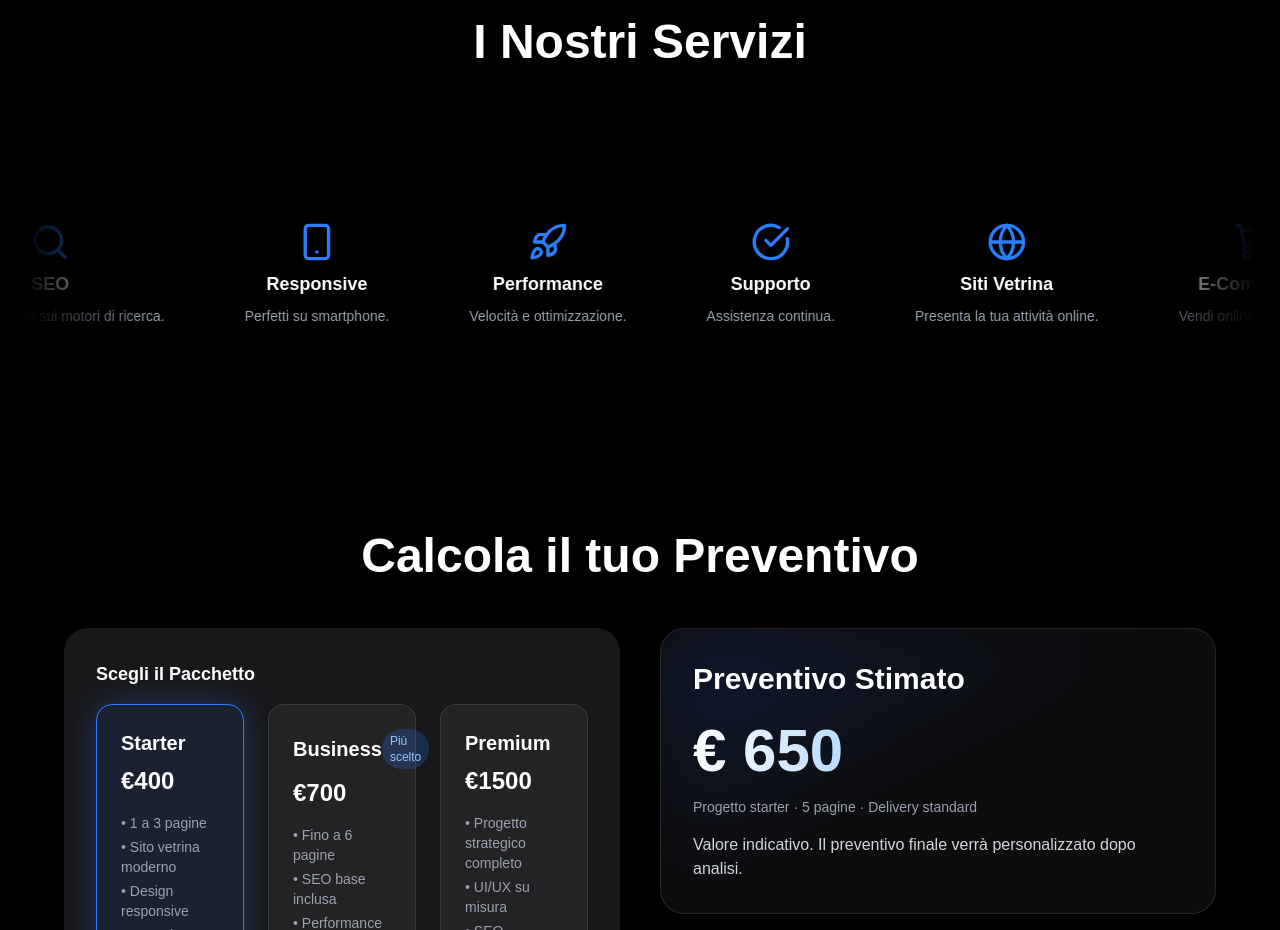
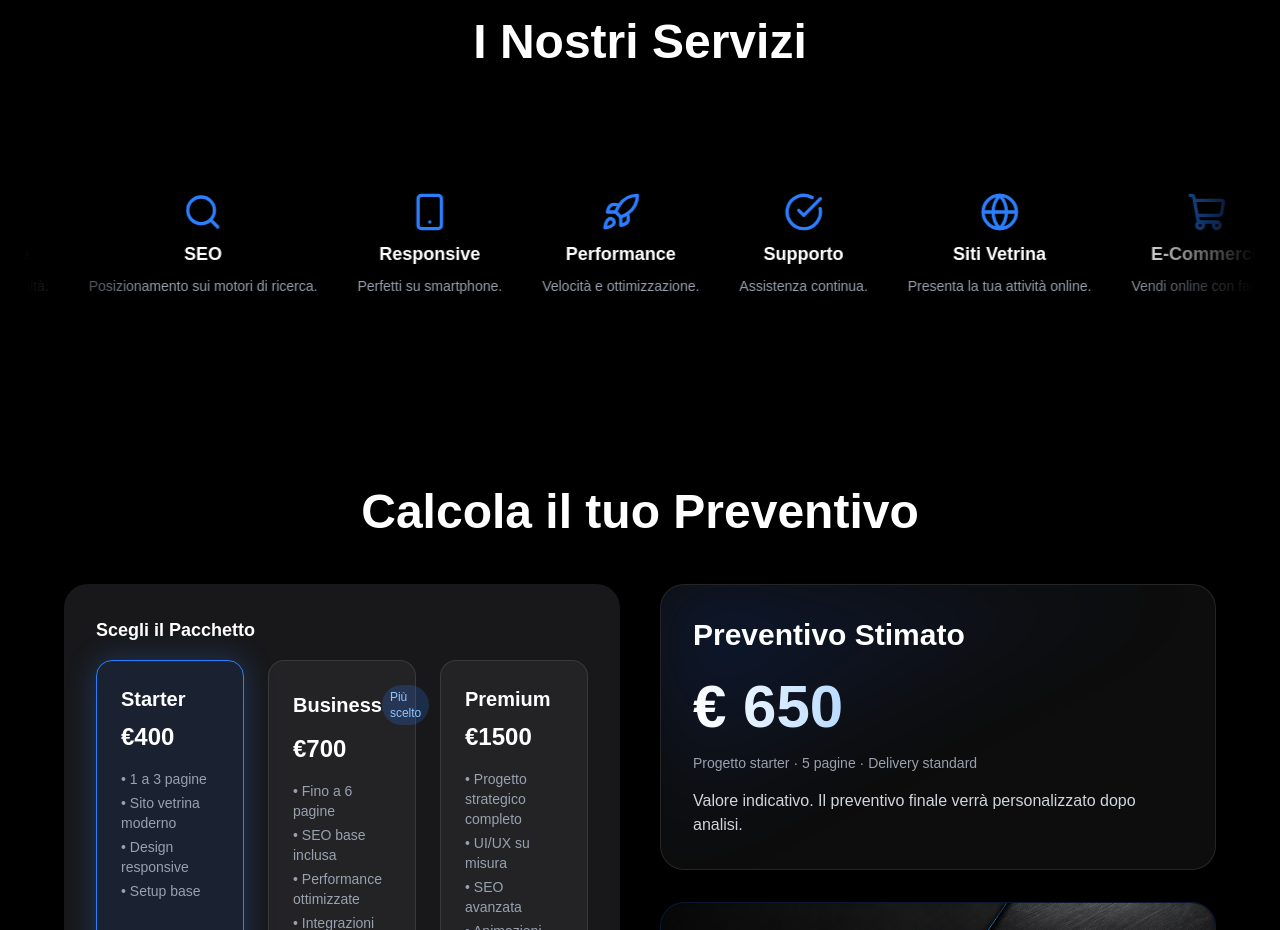
Before and after one commit to tommasocavalli08-beep/novaweb-studio, a Next.js app: page / in a window 1280 px wide. Shown: the part 880-1810 px from the top of the page. Built offline with nearby package versions, Linux system fonts and the light colour scheme.

Commit message:
migliorie all'ui

```diff
--- a/app/page.js
+++ b/app/page.js
@@ -354,12 +354,11 @@ export default function NovaWebStudio() {
                   </div>
                 )
               }))}
-              speed={100}
+              speed={60}
               direction="left"
-              logoHeight={140}
-              hoverSpeed={40}
-              gap={80}
-              scaleOnHover
+              logoHeight={120}
+              gap={40}
+              scaleOnHover={false}
             />
           </div>
         </div>
--- a/components/LogoLoop.jsx
+++ b/components/LogoLoop.jsx
@@ -164,7 +164,9 @@ export const LogoLoop = memo(
         }, [speed, direction, isVertical]);
 
         const updateDimensions = useCallback(() => {
-            const containerWidth = containerRef.current?.clientWidth ?? 0;
+            const containerWidth =
+                containerRef.current?.offsetWidth ||
+                window.innerWidth;
             const sequenceRect = seqRef.current?.getBoundingClientRect?.();
             const sequenceWidth = sequenceRect?.width ?? 0;
             const sequenceHeight = sequenceRect?.height ?? 0;
@@ -191,6 +193,10 @@ export const LogoLoop = memo(
         useResizeObserver(updateDimensions, [containerRef, seqRef], [logos, gap, logoHeight, isVertical]);
 
         useImageLoader(seqRef, updateDimensions, [logos, gap, logoHeight, isVertical]);
+        useEffect(() => {
+            const timer = setTimeout(updateDimensions, 500);
+            return () => clearTimeout(timer);
+        }, [updateDimensions]);
 
         useAnimationLoop(trackRef, targetVelocity, seqWidth, seqHeight, isHovered, effectiveHoverSpeed, isVertical);
 
```
